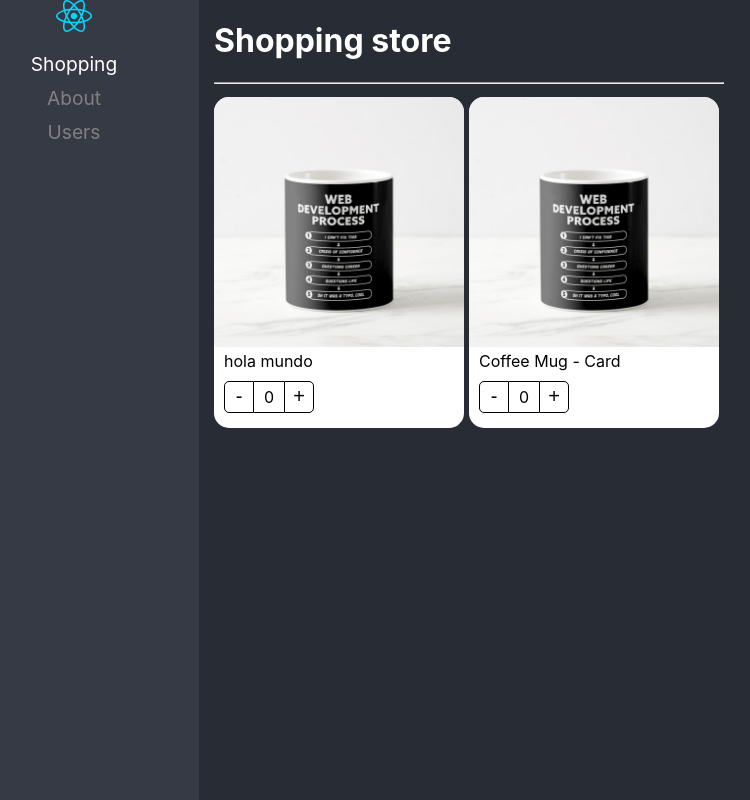
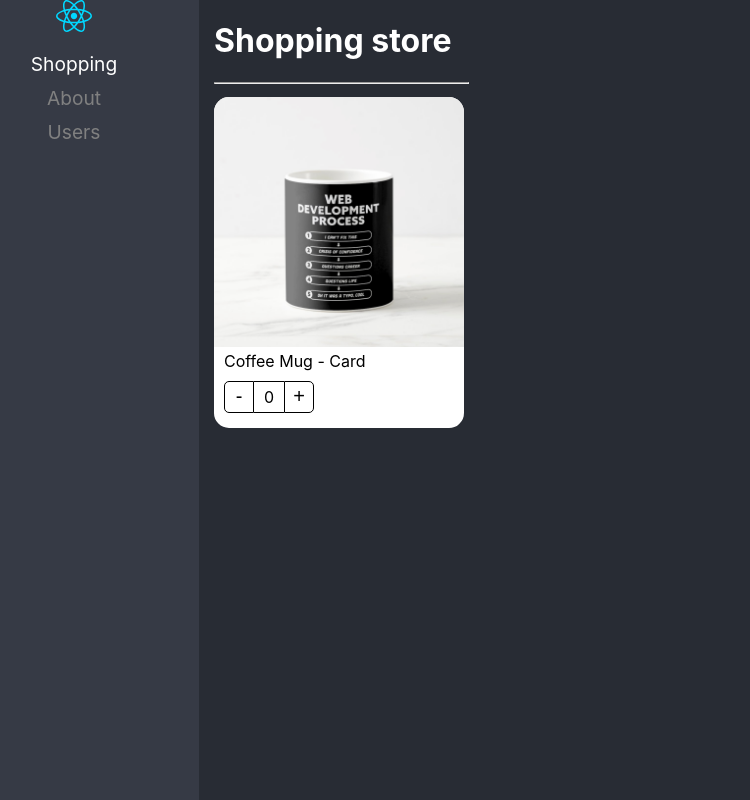
Before and after one commit to GerardoDev25/02-react-design-patterns-RPFR, a React (Vite) app: page / in a window 1280 px wide. Shown: the whole page, without its empty margins (51-801 px from the left). Built offline with nearby package versions, Linux system fonts and the light colour scheme.

Commit message:
refactor(refector): :art: 011 Separando la lógica en archivos independientes
now we've refectored the productCard component reparating the other components and interfaces in its own file

```diff
--- /dev/null
+++ b/src/02-component-pattern/components/ProductButtons.tsx
@@ -0,0 +1,20 @@
+import { useContext } from 'react';
+import { ProductContext } from './ProductCard';
+
+import styles from '../styles/styles.module.css';
+
+export const ProductButtons = () => {
+  const { counter, increaseBy } = useContext(ProductContext);
+
+  return (
+    <div className={styles.buttonsContainer}>
+      <button className={styles.buttonMinus} onClick={() => increaseBy(-1)}>
+        -
+      </button>
+      <div className={styles.countLabel}>{counter}</div>
+      <button className={styles.buttonAdd} onClick={() => increaseBy(1)}>
+        +
+      </button>
+    </div>
+  );
+};
--- a/src/02-component-pattern/components/ProductCard.tsx
+++ b/src/02-component-pattern/components/ProductCard.tsx
@@ -1,90 +1,22 @@
-import { ReactElement, createContext, useContext } from 'react';
-
+import { createContext } from 'react';
+import { ProductContextProps, ProductCardProps } from '../interfaces';
 import { useProduct } from '../hooks/usProduct';
 import styles from '../styles/styles.module.css';
-import noIgamge from '../assets/no-image.jpg';
+// import { ProductImage, ProductButtons, ProductTitle } from './';
 
-interface Props {
-  product: Product;
-  children?: ReactElement | ReactElement[];
-}
-
-interface Product {
-  id: string;
-  title: string;
-  img?: string;
-}
-
-interface ProductContextProps {
-  counter: number;
-  increaseBy: (value: number) => void;
-  product: Product;
-}
-
-const ProductContext = createContext({} as ProductContextProps);
+export const ProductContext = createContext({} as ProductContextProps);
 const { Provider } = ProductContext;
 
-export const ProductImage = ({ img = '' }): JSX.Element => {
-  const { product } = useContext(ProductContext);
-
-  let imgToShow: string;
-
-  if (img) {
-    imgToShow = img;
-  } else if (product.img) {
-    imgToShow = product.img;
-  } else {
-    imgToShow = noIgamge;
-  }
-
-  return (
-    <img className={styles.productImg} src={imgToShow} alt='Product img' />
-  );
-};
-
-export const ProductTitle = ({ title }: { title?: string }) => {
-  const { product } = useContext(ProductContext);
-
-  return (
-    <span className={styles.productDescription}>
-      {title ? title : product.title}
-    </span>
-  );
-};
-
-export const ProductButtons = () => {
-  const { counter, increaseBy } = useContext(ProductContext);
-
-  return (
-    <div className={styles.buttonsContainer}>
-      <button className={styles.buttonMinus} onClick={() => increaseBy(-1)}>
-        -
-      </button>
-      <div className={styles.countLabel}>{counter}</div>
-      <button className={styles.buttonAdd} onClick={() => increaseBy(1)}>
-        +
-      </button>
-    </div>
-  );
-};
-
-export const ProductCard = ({ product, children }: Props) => {
+export const ProductCard = ({ product, children }: ProductCardProps) => {
   const { counter, increaseBy } = useProduct();
 
   return (
     <Provider value={{ counter, increaseBy, product }}>
-      <div className={styles.productCard}>
-        {children}
-        {/*
-          <ProductImage img={img} />
-          <ProductTitle title={title} />
-          <ProductButtons counter={counter} increaseBy={increaseBy} />
-        */}
-      </div>
+      <div className={styles.productCard}>{children}</div>
     </Provider>
   );
 };
 
-ProductCard.Title = ProductTitle;
-ProductCard.Image = ProductImage;
-ProductCard.Buttons = ProductButtons;
+// ProductCard.Title = ProductTitle;
+// ProductCard.Image = ProductImage;
+// ProductCard.Buttons = ProductButtons;
--- /dev/null
+++ b/src/02-component-pattern/components/ProductImage.tsx
@@ -0,0 +1,23 @@
+import { useContext } from 'react';
+import noIgamge from '../assets/no-image.jpg';
+import styles from '../styles/styles.module.css';
+import { ProductContext } from './ProductCard';
+
+
+export const ProductImage = ({ img = '' }): JSX.Element => {
+  const { product } = useContext(ProductContext);
+
+  let imgToShow: string;
+
+  if (img) {
+    imgToShow = img;
+  } else if (product.img) {
+    imgToShow = product.img;
+  } else {
+    imgToShow = noIgamge;
+  }
+
+  return (
+    <img className={styles.productImg} src={imgToShow} alt='Product img' />
+  );
+};
--- /dev/null
+++ b/src/02-component-pattern/components/ProductTitle.tsx
@@ -0,0 +1,14 @@
+import { useContext } from 'react';
+import { ProductContext } from './ProductCard';
+
+import styles from '../styles/styles.module.css';
+
+export const ProductTitle = ({ title }: { title?: string }) => {
+  const { product } = useContext(ProductContext);
+
+  return (
+    <span className={styles.productDescription}>
+      {title ? title : product.title}
+    </span>
+  );
+};
--- /dev/null
+++ b/src/02-component-pattern/components/index.ts
@@ -0,0 +1,4 @@
+export * from './ProductButtons';
+export * from './ProductCard';
+export * from './ProductImage';
+export * from './ProductTitle';
--- /dev/null
+++ b/src/02-component-pattern/interfaces/index.ts
@@ -0,0 +1 @@
+export * from './interfaces';
--- /dev/null
+++ b/src/02-component-pattern/interfaces/interfaces.ts
@@ -0,0 +1,18 @@
+import { ReactElement } from 'react';
+
+export interface ProductCardProps {
+  product: Product;
+  children?: ReactElement | ReactElement[];
+}
+
+export interface Product {
+  id: string;
+  title: string;
+  img?: string;
+}
+
+export interface ProductContextProps {
+  counter: number;
+  increaseBy: (value: number) => void;
+  product: Product;
+}
--- a/src/02-component-pattern/pages/ShoppingPage.tsx
+++ b/src/02-component-pattern/pages/ShoppingPage.tsx
@@ -1,9 +1,5 @@
-import {
-  ProductButtons,
-  ProductCard,
-  ProductImage,
-  ProductTitle,
-} from '../components/ProductCard';
+import { ProductButtons } from '../components/ProductButtons';
+import { ProductCard, ProductImage, ProductTitle } from '../components';
 
 const product = {
   id: '1',
@@ -17,11 +13,11 @@ export const ShoppingPage = () => {
       <h1>Shopping store</h1>
       <hr />
       <div style={{ display: 'flex', flexDirection: 'row', flexWrap: 'wrap' }}>
-        <ProductCard product={product}>
+        {/* <ProductCard product={product}>
           <ProductCard.Image />
           <ProductCard.Title title='hola mundo' />
           <ProductCard.Buttons />
-        </ProductCard>
+        </ProductCard> */}
 
         <ProductCard product={product}>
           <ProductImage />
```
